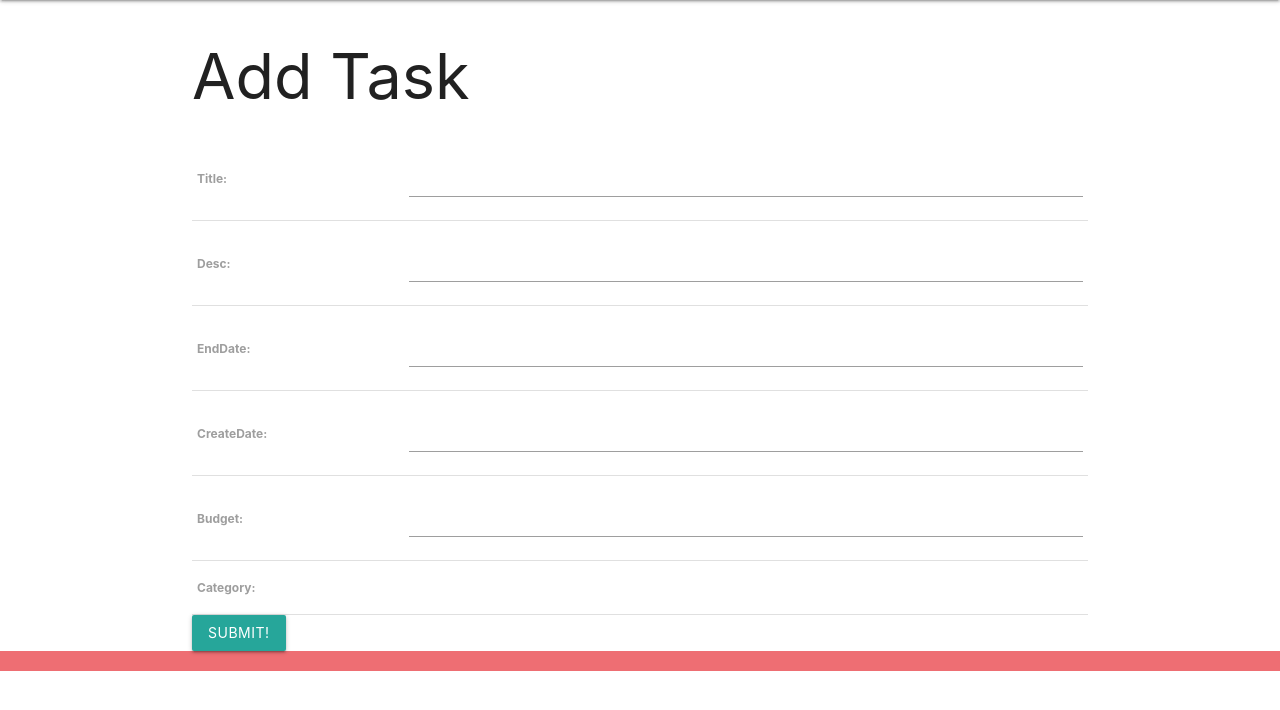
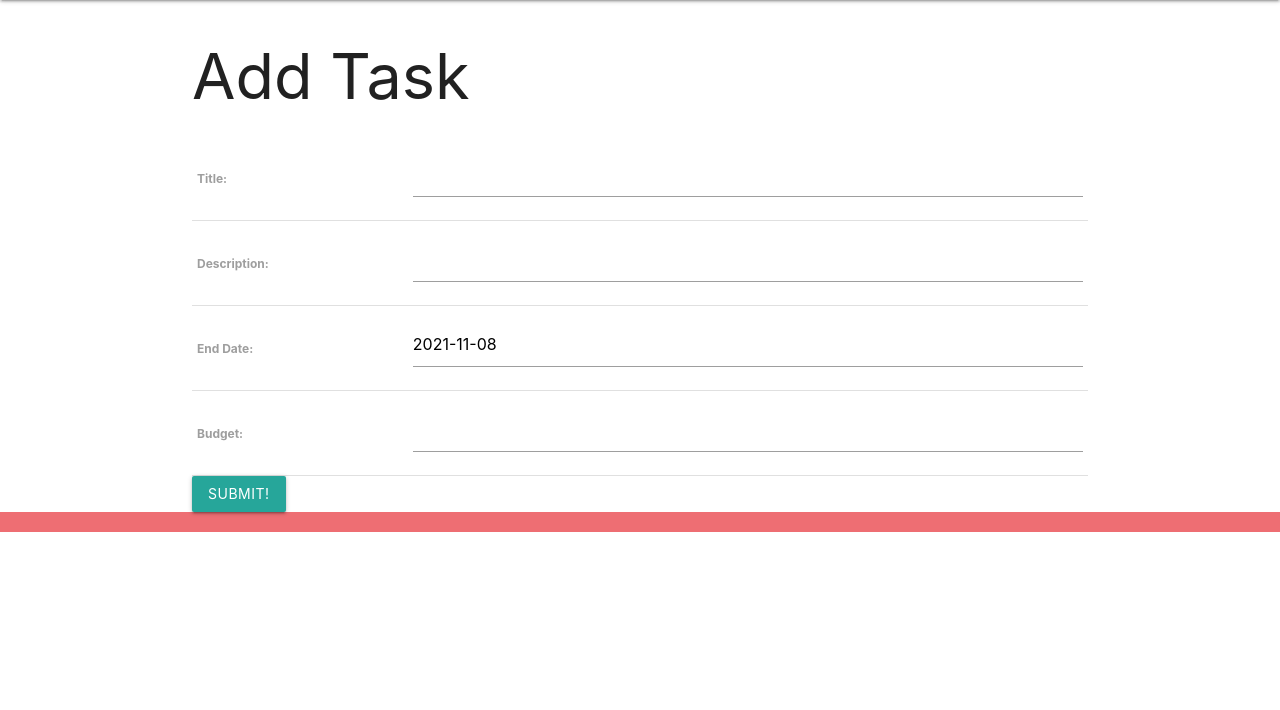
Before and after one commit to rsraj9980/urwy, a Django app: page /tasks/create/ in a window 1280 px wide. Shown: the part 64-774 px from the top of the page. Run offline with Django 3.2, Linux system fonts and the light colour scheme; the visitor is signed in with stand-in values (Sample User, id 1); data that the repository does not hold is empty.

Commit message:
Model Add User Centric

```diff
--- a/main_app/models.py
+++ b/main_app/models.py
@@ -1,4 +1,6 @@
 from django.db import models
+from django.urls import reverse
+from django.contrib.auth.models import User
 
 # Create your models here.
 
@@ -11,15 +13,17 @@ class Category(models.Model):
 
 class Task(models.Model):
     title = models.CharField(max_length=100)
-    desc = models.CharField(max_length=250)
-    endDate = models.DateField()
-    createDate = models.DateField() #should be provided by the browser no?
+    desc = models.CharField('Description', max_length=250)
+    createDate = models.DateField('Created Date') #should be provided by the browser no?
+    endDate = models.DateField('End Date')
     budget = models.IntegerField()
-    category = models.ManyToManyField(Category)
+    categories = models.ManyToManyField(Category)
+    user = models.ForeignKey(User, on_delete=models.CASCADE)
     # add more properties here! :D
 
     def __str__(self):
         return self.title
+
 
 class Bid(models.Model):
     amount = models.IntegerField()
--- a/main_app/templates/base.html
+++ b/main_app/templates/base.html
@@ -9,6 +9,7 @@
     <meta http-equiv="X-UA-Compatible" content="ie=edge">
     <title>UrWy</title>
     <link rel="stylesheet" href="https://cdnjs.cloudflare.com/ajax/libs/materialize/1.0.0/css/materialize.min.css">
+    <script src="https://cdnjs.cloudflare.com/ajax/libs/materialize/1.0.0/js/materialize.min.js"></script>
 </head>
 
 <body>
--- a/main_app/templates/main_app/task_form.html
+++ b/main_app/templates/main_app/task_form.html
@@ -1,6 +1,7 @@
 {% extends 'base.html' %}
 
 {% block content %}
+
     <h1>Add Task</h1>
   <!-- Leaving the action empty makes the form post to the same url used to display it -->
   <form action="" method="post">
@@ -13,4 +14,17 @@
     </table>
     <input type="submit" value="Submit!" class="btn">
   </form>
+
+  <script>
+
+    const dateEl = document.getElementById('id_endDate');
+    M.Datepicker.init(dateEl, {
+      format: 'yyyy-mm-dd',
+      defaultDate: new Date(),
+      setDefaultDate: true,
+      autoClose: true
+    });
+
+  </script>
+
 {% endblock %}
--- a/main_app/views.py
+++ b/main_app/views.py
@@ -3,18 +3,29 @@ from django.views.generic.edit import CreateView
 from .models import Task
 from django.contrib.auth import login
 from django.contrib.auth.forms import UserCreationForm
+from django.contrib.auth.decorators import login_required
+from django.contrib.auth.mixins import LoginRequiredMixin
+from datetime import date
+
 
 # Create your views here.
 
 def home(request):
   return render(request, 'home.html')
 
+@login_required
 def tasks_index(request):
   return render(request, 'tasks/tasks_index.html')
 
-class TasksCreate(CreateView):
+class TasksCreate(LoginRequiredMixin, CreateView):
   model = Task
-  fields = ['title', 'desc', 'endDate', 'createDate', 'bid', 'budget', 'category']
+  fields = ['title', 'desc', 'endDate', 'budget'] #ask instructors about to auto generate today's date
+
+  def form_valid(self, form):
+    # form.instance is the in-memory new cat obj
+    form.instance.user = self.request.user
+    # Let tthe CreateView's form_valid method do its job
+    return super().form_valid(form)
 
 def signup(request):
   error_message = ''
```
Also changed, not shown: main_app/templates/tasks/tasks_index.html (+15 -2 lines), main_app/migrations/0003_auto_20211108_1936.py (added).
